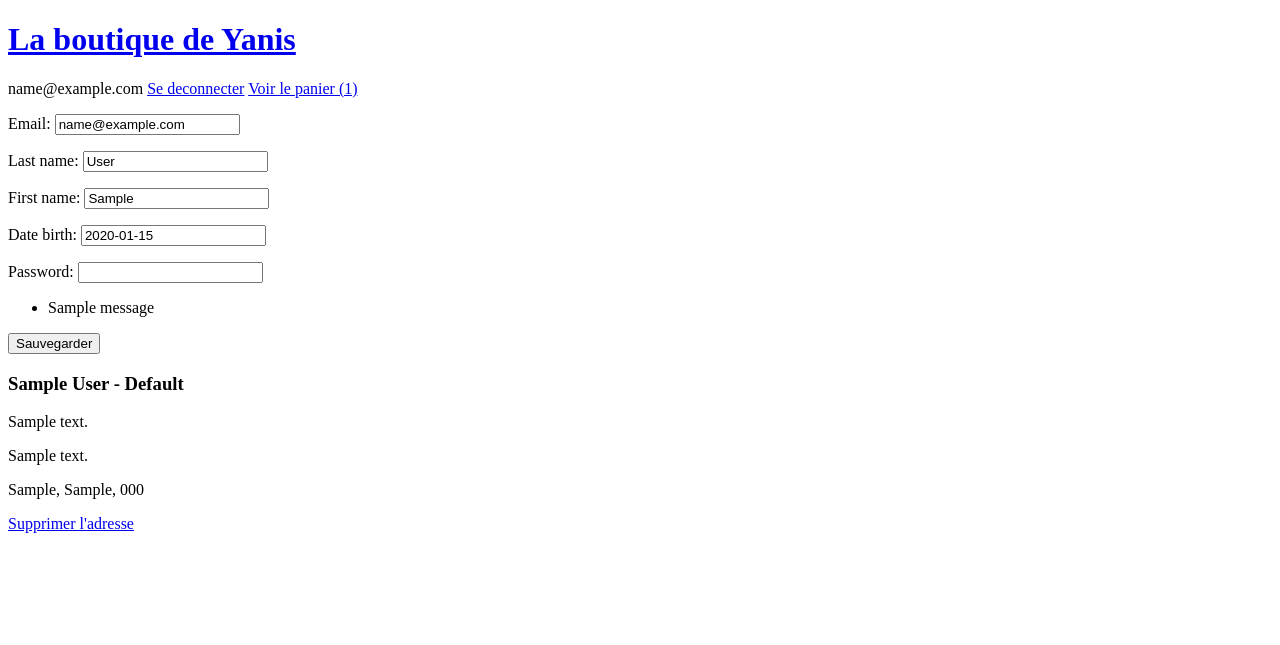
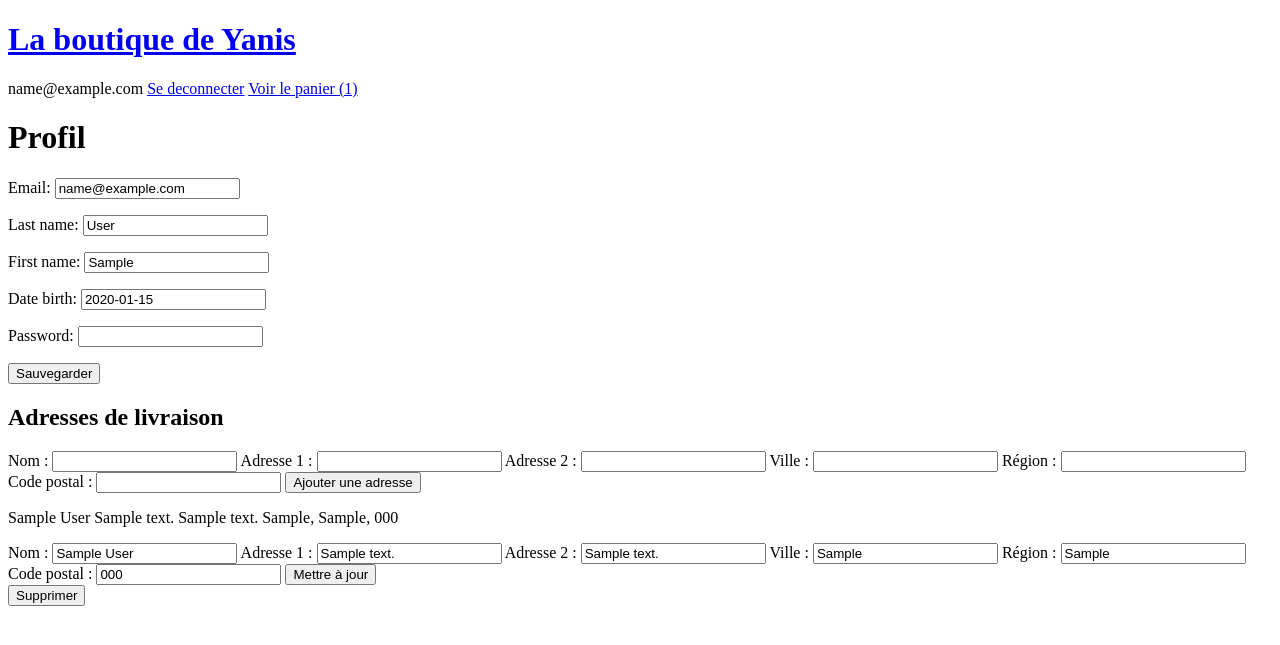
Before and after one commit to yanis-san/ecommerce-project, a Django app: page /account/profile/ in a window 1280 px wide. Shown: the top 645 px of the page. Run offline with Django 5.2, Linux system fonts and the light colour scheme; a user stored in the database is signed in; tables that the repository leaves empty hold one stand-in row (values such as "Sample post"); one stand-in notice (Sample message) is shown.

Commit message:
Add checkout view and form for no connected user and update profile view for set default

```diff
--- a/eshop/accounts/forms.py
+++ b/eshop/accounts/forms.py
@@ -1,5 +1,5 @@
 from django import forms
-from eshop.accounts.models import Shopper
+from eshop.accounts.models import Shopper, ShippingAddress
 
 
 class UserForm(forms.ModelForm):
@@ -8,3 +8,10 @@ class UserForm(forms.ModelForm):
     class Meta:
         model = Shopper
         fields = ["email","last_name", "first_name", "date_birth", "password"]
+
+
+
+class ShippingAddressForm(forms.ModelForm):
+    class Meta:
+        model = ShippingAddress
+        fields = ["name", "address_1", "address_2", "city", "district", "zip_code"]
--- a/eshop/accounts/models.py
+++ b/eshop/accounts/models.py
@@ -45,7 +45,7 @@ ADRESS_FORMAT = """
 """
 
 class ShippingAddress(models.Model):
-    user = models.ForeignKey(Shopper, on_delete=models.CASCADE)
+    user = models.ForeignKey(Shopper, on_delete=models.CASCADE, null=True, blank=True)
     name = models.CharField(max_length=240)
     address_1 = models.CharField(max_length=1024, help_text="Adresse de voirie et numéro de rue")
     address_2 = models.CharField(max_length=1024, help_text="Bâtiment, étage, lieu-dit...", blank=True)
--- a/eshop/accounts/urls.py
+++ b/eshop/accounts/urls.py
@@ -10,4 +10,6 @@ urlpatterns = [
     path('delete_address/<int:pk>', delete_address, name="delete-address"),
     path('login/', login_user, name="login"),
     path('logout/', logout_user, name="logout"),
+    path("set-default-address/<int:pk>/", set_default_shipping_address, name="set_default_shipping_address"),
+
 ]
--- a/eshop/accounts/views.py
+++ b/eshop/accounts/views.py
@@ -9,17 +9,49 @@ from eshop.accounts.models import ShippingAddress
 User = get_user_model()
 
 def signup(request):
+    if request.method == "POST":
+        # Traiter le formulaire
+        email = request.POST["email"]
+        password = request.POST["password"]
+        first_name = request.POST.get("first_name", "")
+        last_name = request.POST.get("last_name", "")
+        date_birth = request.POST.get("date_birth", None)
 
+        # Champs pour l'adresse
+        name = request.POST.get("name", f"{first_name} {last_name}")
+        address_1 = request.POST["address_1"]
+        address_2 = request.POST.get("address_2", "")
+        city = request.POST["city"]
+        district = request.POST["district"]
+        zip_code = request.POST["zip_code"]
 
-    if request.method == "POST":
-        #Traiter le formulaire
-        username = request.POST["username"] #la clé c'est le name dans le html form
-        password = request.POST["password"] #la clé c'est le name dans le html form
-        user = User.objects.create_user(username=username,password=password)
-        login(request, user)
+        # Créer l'utilisateur
+        user = User.objects.create_user(
+            email=email,
+            password=password,
+            first_name=first_name,
+            last_name=last_name,
+            date_birth=date_birth,
+        )
+
+        # Créer une adresse de livraison par défaut
+        ShippingAddress.objects.create(
+            user=user,
+            name=name,
+            address_1=address_1,
+            address_2=address_2,
+            city=city,
+            district=district,
+            zip_code=zip_code,
+            default=True,  # Adresse par défaut
+        )
+
+        login(request, user)  # Connecter l'utilisateur après l'inscription
         return redirect('index')
 
-    return render(request,'accounts/account/signup.html')
+    return render(request, 'accounts/account/signup.html')
+
+    return render(request, 'accounts/account/signup.html')
 
 def login_user(request):
     if request.method == "POST":
@@ -41,33 +73,80 @@ def logout_user(request):
 @login_required
 def profile(request):
     if request.method == "POST":
-        is_valid = authenticate(email=request.POST.get("email"), password=request.POST.get("password"))
-        if is_valid:
-            user = request.user
-            user.last_name = request.POST.get("last_name")
-            user.first_name = request.POST.get("first_name")
-            user.date_birth = request.POST.get("date_birth")
-            user.save()
+        action = request.POST.get("action")
 
-        else:
-            messages.add_message(request, messages.ERROR, "Invalid password")
+        match action:
+            case "update_profile":
+                # Mise à jour des informations utilisateur
+                is_valid = authenticate(email=request.POST.get("email"), password=request.POST.get("password"))
+                if is_valid:
+                    user = request.user
+                    user.last_name = request.POST.get("last_name")
+                    user.first_name = request.POST.get("first_name")
+                    user.date_birth = request.POST.get("date_birth")
+                    user.save()
+                    messages.success(request, "Profil mis à jour avec succès.")
+                else:
+                    messages.error(request, "Mot de passe invalide.")
+                return redirect("accounts:profile")
 
-        return redirect("accounts:profile")
+            case "add_address":
+                # Ajout d'une nouvelle adresse
+                name = request.POST["name"]
+                address_1 = request.POST["address_1"]
+                address_2 = request.POST.get("address_2", "")
+                city = request.POST["city"]
+                district = request.POST["district"]
+                zip_code = request.POST["zip_code"]
 
-    form = UserForm(initial=model_to_dict(request.user, exclude='password'))
+                ShippingAddress.objects.create(
+                    user=request.user,
+                    name=name,
+                    address_1=address_1,
+                    address_2=address_2,
+                    city=city,
+                    district=district,
+                    zip_code=zip_code,
+                    default=False,  # Par défaut, ce n'est pas l'adresse par défaut
+                )
+                messages.success(request, "Nouvelle adresse ajoutée avec succès.")
+                return redirect("accounts:profile")
+
+            case "update_address":
+                # Mise à jour d'une adresse existante
+                address_id = request.POST["address_id"]
+                address = get_object_or_404(ShippingAddress, pk=address_id, user=request.user)
+                address.name = request.POST["name"]
+                address.address_1 = request.POST["address_1"]
+                address.address_2 = request.POST.get("address_2", "")
+                address.city = request.POST["city"]
+                address.district = request.POST["district"]
+                address.zip_code = request.POST["zip_code"]
+                address.save()
+                messages.success(request, "Adresse mise à jour avec succès.")
+                return redirect("accounts:profile")
+
+            case _:
+                # Action non reconnue
+                messages.error(request, "Action non valide.")
+                return redirect("accounts:profile")
+
+    # Affichage du profil et des adresses
+    form = UserForm(initial=model_to_dict(request.user, exclude="password"))
     addresses = request.user.shippingaddress_set.all()
-    return render(request, 'accounts/account/profile.html', context={"form":form, "addresses": addresses})
+    return render(request, "accounts/account/profile.html", context={"form": form, "addresses": addresses})
 
 @login_required
-def set_default_shipping_address(request,pk):
-    address: ShippingAddress = get_object_or_404(ShippingAddress, pk=pk)
+def set_default_shipping_address(request, pk):
+    address = get_object_or_404(ShippingAddress, pk=pk, user=request.user)
     address.set_default()
-    return redirect('accounts:profile')
-
+    messages.success(request, "Adresse définie comme adresse par défaut.")
+    return redirect("accounts:profile")
 
 
 @login_required
 def delete_address(request, pk):
     address = get_object_or_404(ShippingAddress, pk=pk, user=request.user)
     address.delete()
-    return redirect('accounts:profile')
+    messages.success(request, "Adresse supprimée avec succès.")
+    return redirect("accounts:profile")
--- a/eshop/store/models.py
+++ b/eshop/store/models.py
@@ -3,6 +3,7 @@ from django.urls import reverse
 from config.settings import AUTH_USER_MODEL
 from django.utils import timezone
 from django.utils.text import slugify
+from eshop.accounts.models import ShippingAddress
 
 class Product(models.Model):
     name = models.CharField(max_length=128)
@@ -26,15 +27,21 @@ class Product(models.Model):
 
 class Order(models.Model):
     user = models.ForeignKey(AUTH_USER_MODEL, on_delete=models.CASCADE, null=True, blank=True)
-    session_key = models.CharField(max_length=255, null=True, blank=True)
     product = models.ForeignKey(Product, on_delete=models.CASCADE)
     quantity = models.IntegerField(default=1)
+    shipping_address = models.ForeignKey(ShippingAddress, on_delete=models.SET_NULL, null=True, blank=True)
     ordered = models.BooleanField(default=False)
     ordered_date = models.DateTimeField(blank=True, null=True)
 
 
     def __str__(self):
         return f"{self.product.name}({self.quantity})"
+
+    def save(self, *args, **kwargs):
+        if self.user:
+            if not self.user.shippingaddress_set.exclude(pk=self.pk).exists():
+                self.default = True
+        super().save(*args, **kwargs)
 
 
 
--- a/eshop/store/urls.py
+++ b/eshop/store/urls.py
@@ -1,4 +1,4 @@
-from eshop.store.views import index, product_detail, add_to_cart, cart, delete_cart, update_quantities, validate_cart, order_confirmation
+from eshop.store.views import index, product_detail, add_to_cart, cart, delete_cart, update_quantities, validate_cart, order_confirmation,checkout
 from django.urls import path
 
 app_name = "store"
@@ -11,4 +11,5 @@ urlpatterns = [
     path('product/<str:slug>/add-to-cart', add_to_cart,name='add-to-cart'),
     path('cart/validate/', validate_cart, name='validate-cart'),
     path('order/confirmation/', order_confirmation, name='order_confirmation'),
+    path('checkout/', checkout, name="checkout"),
 ]
--- a/eshop/templates/accounts/account/profile.html
+++ b/eshop/templates/accounts/account/profile.html
@@ -1,26 +1,75 @@
 {% extends "base.html" %}
 
 {% block content %}
+<h1>Profil</h1>
+<form method="POST">
+    {% csrf_token %}
+    {{ form.as_p }}
+    <input type="hidden" name="action" value="update_profile">
+    <button type="submit">Sauvegarder</button>
+</form>
 
-<form method= "POST" action="">
+<h2>Adresses de livraison</h2>
+<form method="POST">
     {% csrf_token %}
-    {{form.as_p}}
+    <input type="hidden" name="action" value="add_address">
+    <label for="name">Nom :</label>
+    <input type="text" name="name" id="name" required>
 
-    {% if messages %}
-        <ul>
-            {% for message in messages %}
-                <li>{{message}}</li>
-            {% endfor %}
-        </ul>
-    {% endif %}
-    <button type="submit">Sauvegarder</button>
+    <label for="address_1">Adresse 1 :</label>
+    <input type="text" name="address_1" id="address_1" required>
 
+    <label for="address_2">Adresse 2 :</label>
+    <input type="text" name="address_2" id="address_2">
+
+    <label for="city">Ville :</label>
+    <input type="text" name="city" id="city" required>
+
+    <label for="district">Région :</label>
+    <input type="text" name="district" id="district" required>
+
+    <label for="zip_code">Code postal :</label>
+    <input type="text" name="zip_code" id="zip_code" required>
+
+    <button type="submit">Ajouter une adresse</button>
 </form>
-{% if address %}
-<h1>Adresses de livraison</h1>
-{% endif %}
+
 {% for address in addresses %}
-{% include "accounts/account/address.html" %}
+    <div>
+        <p>{{ address }}</p>
+        <form method="POST">
+            {% csrf_token %}
+            <input type="hidden" name="action" value="update_address">
+            <input type="hidden" name="address_id" value="{{ address.id }}">
+            <label for="name">Nom :</label>
+            <input type="text" name="name" value="{{ address.name }}" required>
 
+            <label for="address_1">Adresse 1 :</label>
+            <input type="text" name="address_1" value="{{ address.address_1 }}" required>
+
+            <label for="address_2">Adresse 2 :</label>
+            <input type="text" name="address_2" value="{{ address.address_2 }}">
+
+            <label for="city">Ville :</label>
+            <input type="text" name="city" value="{{ address.city }}" required>
+
+            <label for="district">Région :</label>
+            <input type="text" name="district" value="{{ address.district }}" required>
+
+            <label for="zip_code">Code postal :</label>
+            <input type="text" name="zip_code" value="{{ address.zip_code }}" required>
+
+            <button type="submit">Mettre à jour</button>
+        </form>
+
+        {% if addresses|length > 1 %}
+            <a href="{% url 'accounts:set_default_shipping_address' address.id %}">Définir comme adresse par défaut</a>
+        {% endif %}
+
+        <form method="POST" action="{% url 'accounts:delete-address' address.id %}" style="display: inline;">
+            {% csrf_token %}
+            <button type="submit">Supprimer</button>
+        </form>
+    </div>
 {% endfor %}
 {% endblock content %}
```
Also changed, not shown: eshop/store/views.py (+63 -13 lines), eshop/templates/accounts/account/signup.html (+36 -13 lines), eshop/templates/store/cart.html (+4 -5 lines), eshop/templates/store/checkout.html (added, +18 -0 lines), eshop/accounts/migrations/0002_alter_shippingaddress_user.py (added), eshop/store/migrations/0002_order_session_key.py (added), eshop/store/migrations/0003_alter_order_user.py (added), eshop/store/migrations/0004_remove_order_session_key_order_shipping_address.py (added).
